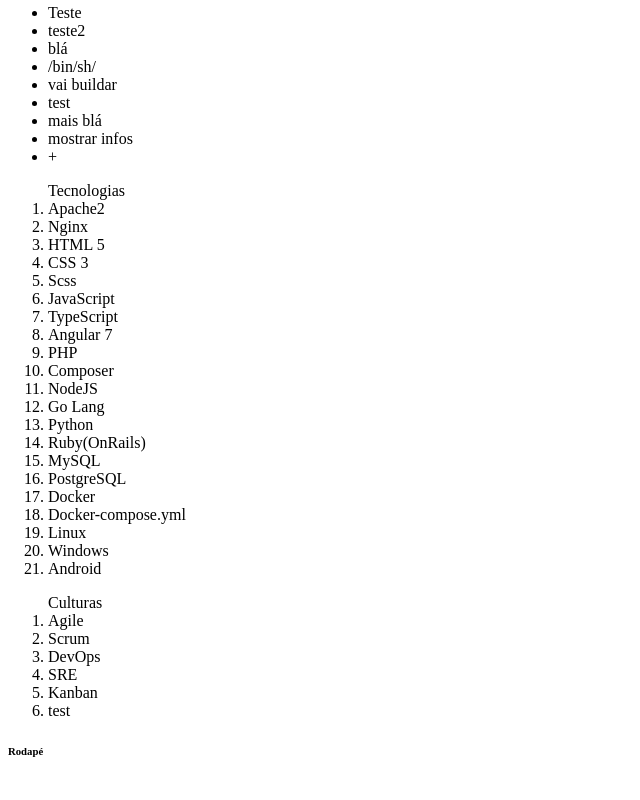
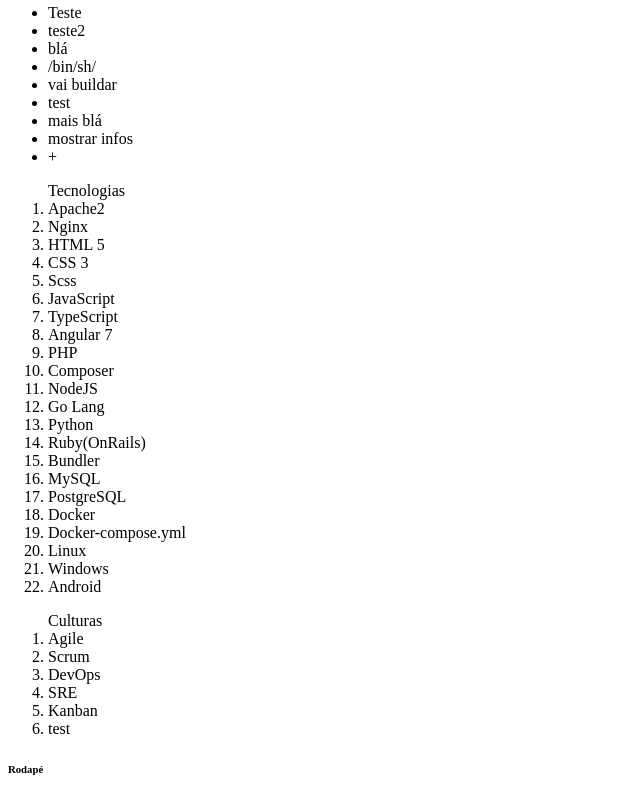
Before and after one commit to munduu-admin/teste-jenkins, an Angular app in the folder app-teste/: page / in a window 1280 px wide. Shown: the part 537-1337 px from the top of the page, without its empty margins (0-640 px from the left). Built offline with nearby package versions, Linux system fonts and the light colour scheme.

Commit message:
Update app.component.html

```diff
--- a/app-teste/src/app/app.component.html
+++ b/app-teste/src/app/app.component.html
@@ -32,6 +32,7 @@
   <li>Go Lang</li>
   <li>Python</li>
   <li>Ruby(OnRails)</li>
+  <li>Bundler</li>
   <li>MySQL</li>
   <li>PostgreSQL</li>
   <li>Docker</li>
```
